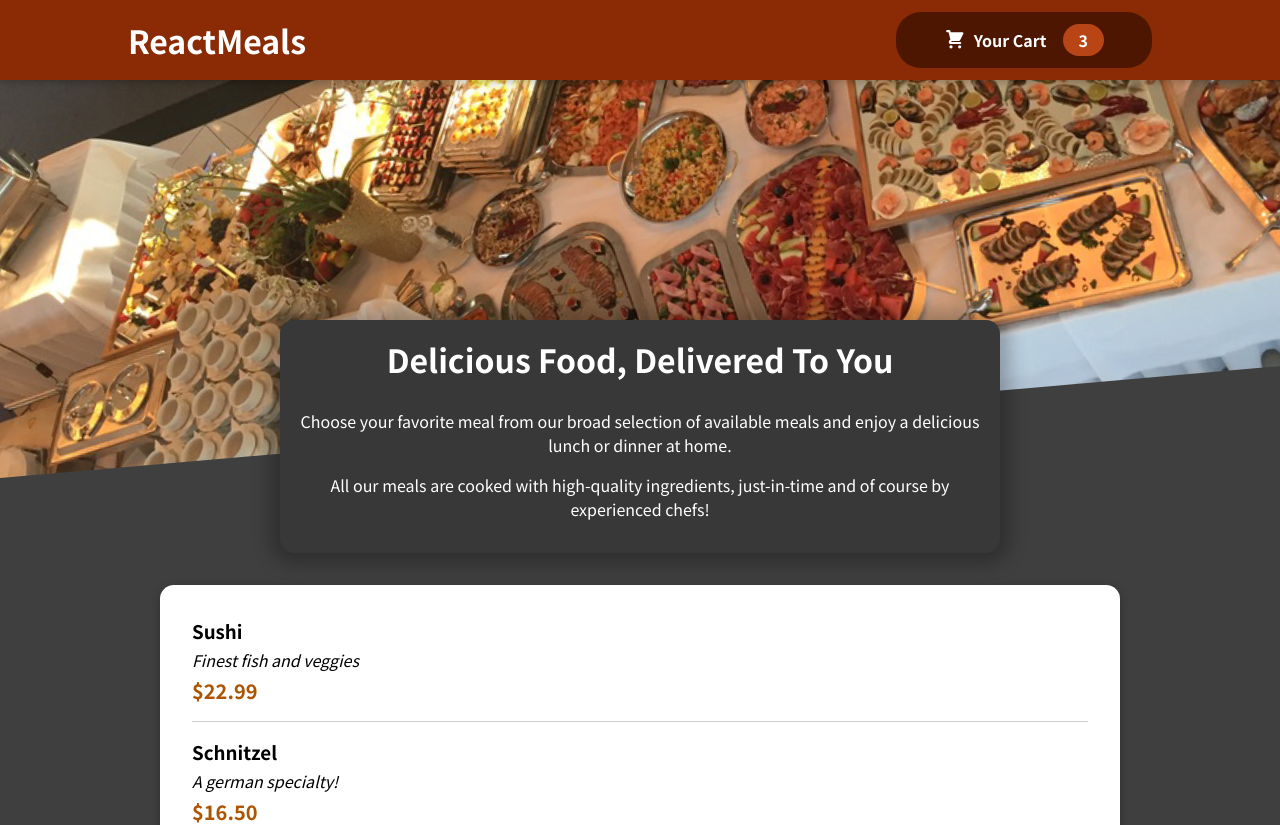
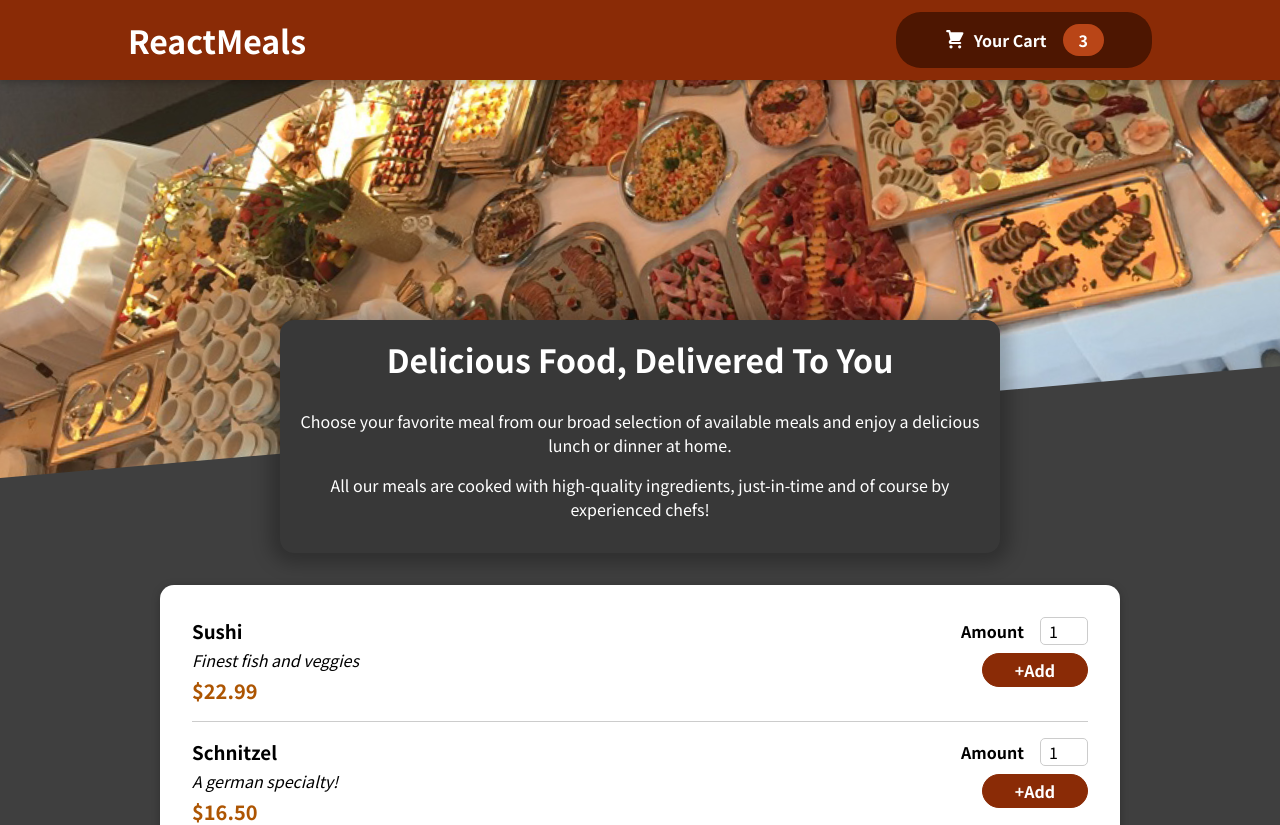
Before and after one commit to lauranovruzaj/React_Food_Order, a React (Create React App) app: page / in a window 1280 px wide. Shown: the top 825 px of the page. Built offline with nearby package versions, Linux system fonts and the light colour scheme.

Commit message:
building meal form component

```diff
--- a/src/components/Meals/AvailableMeals.js
+++ b/src/components/Meals/AvailableMeals.js
@@ -33,7 +33,7 @@ const DUMMY_MEALS = [
 
 const AvailableMeals = () => {
 
-    const mealsList = DUMMY_MEALS.map((meal) => <MealItem key={meal.id} name={meal.name} description={meal.description} price={meal.price}/>);
+    const mealsList = DUMMY_MEALS.map((meal) => <MealItem key={meal.id} id={meal.id} name={meal.name} description={meal.description} price={meal.price}/>);
 
     return <section className={classes.meals}>
       <Card>
--- a/src/components/Meals/MealItem/MealItem.js
+++ b/src/components/Meals/MealItem/MealItem.js
@@ -1,15 +1,19 @@
 import React from "react";
 
 import classes from './MealItem.module.css';
+import MealItemForm from "./MealItemForm";
 
 const MealItem = (props) => {
     const price = `$${props.price.toFixed(2)}`;
     return <li className={classes.meal}>
-        <div><h3>{props.name}</h3></div>
-        <div className={classes.description}>{props.description}</div>
-        <div className={classes.price}>{price}</div>
         <div>
+            <div><h3>{props.name}</h3></div>
+            <div className={classes.description}>{props.description}</div>
+            <div className={classes.price}>{price}</div>
+        </div>
 
+        <div>
+            <MealItemForm id={props.id}/>
         </div>
     </li>
 }
--- a/src/components/Meals/MealItem/MealItem.module.css
+++ b/src/components/Meals/MealItem/MealItem.module.css
@@ -1,6 +1,6 @@
 .meal {
-    /* display: flex;
-    justify-content: space-between; */
+    display: flex;
+    justify-content: space-between;
     margin: 1rem;
     padding-bottom: 1rem;
     border-bottom: 1px solid #ccc;
--- a/src/components/Meals/MealItem/MealItemForm.js
+++ b/src/components/Meals/MealItem/MealItemForm.js
@@ -1,7 +1,20 @@
 import React from "react";
+import Input from "../../UI/Input";
 
-const MealItemForm = () => {
+import classes from './MealItemForm.module.css'
 
+const MealItemForm = (props) => {
+    return <form className={classes.form}>
+        <Input label="Amount" input={{
+            id: 'amount_' + props.id,
+            type: 'number',
+            min: '1',
+            max: '5',
+            step: '1',
+            defaultValue: '1'
+        }}/>
+        <button>+Add</button>
+    </form>
 }
 
 export default MealItemForm;
--- /dev/null
+++ b/src/components/Meals/MealItem/MealItemForm.module.css
@@ -0,0 +1,20 @@
+.form {
+    text-align: right;
+  }
+
+  .form button {
+    font: inherit;
+    cursor: pointer;
+    background-color: #8a2b06;
+    border: 1px solid #8a2b06;
+    color: white;
+    padding: 0.25rem 2rem;
+    border-radius: 20px;
+    font-weight: bold;
+  }
+
+  .form button:hover,
+  .form button:active {
+    background-color: #641e03;
+    border-color: #641e03;
+  }
--- /dev/null
+++ b/src/components/UI/Input.js
@@ -0,0 +1,12 @@
+import React from "react";
+
+import classes from './Input.module.css';
+
+const Input = (props) => {
+    return <div className={classes.input}>
+        <label htmlFor={props.input.id}>{props.label}</label>
+        <input {...props.input}/>
+    </div>
+}
+
+export default Input;
--- /dev/null
+++ b/src/components/UI/Input.module.css
@@ -0,0 +1,18 @@
+.input {
+    display: flex;
+    align-items: center;
+    margin-bottom: 0.5rem;
+  }
+
+  .input label {
+    font-weight: bold;
+    margin-right: 1rem;
+  }
+
+  .input input {
+    width: 3rem;
+    border-radius: 5px;
+    border: 1px solid #ccc;
+    font: inherit;
+    padding-left: 0.5rem;
+  }
```
